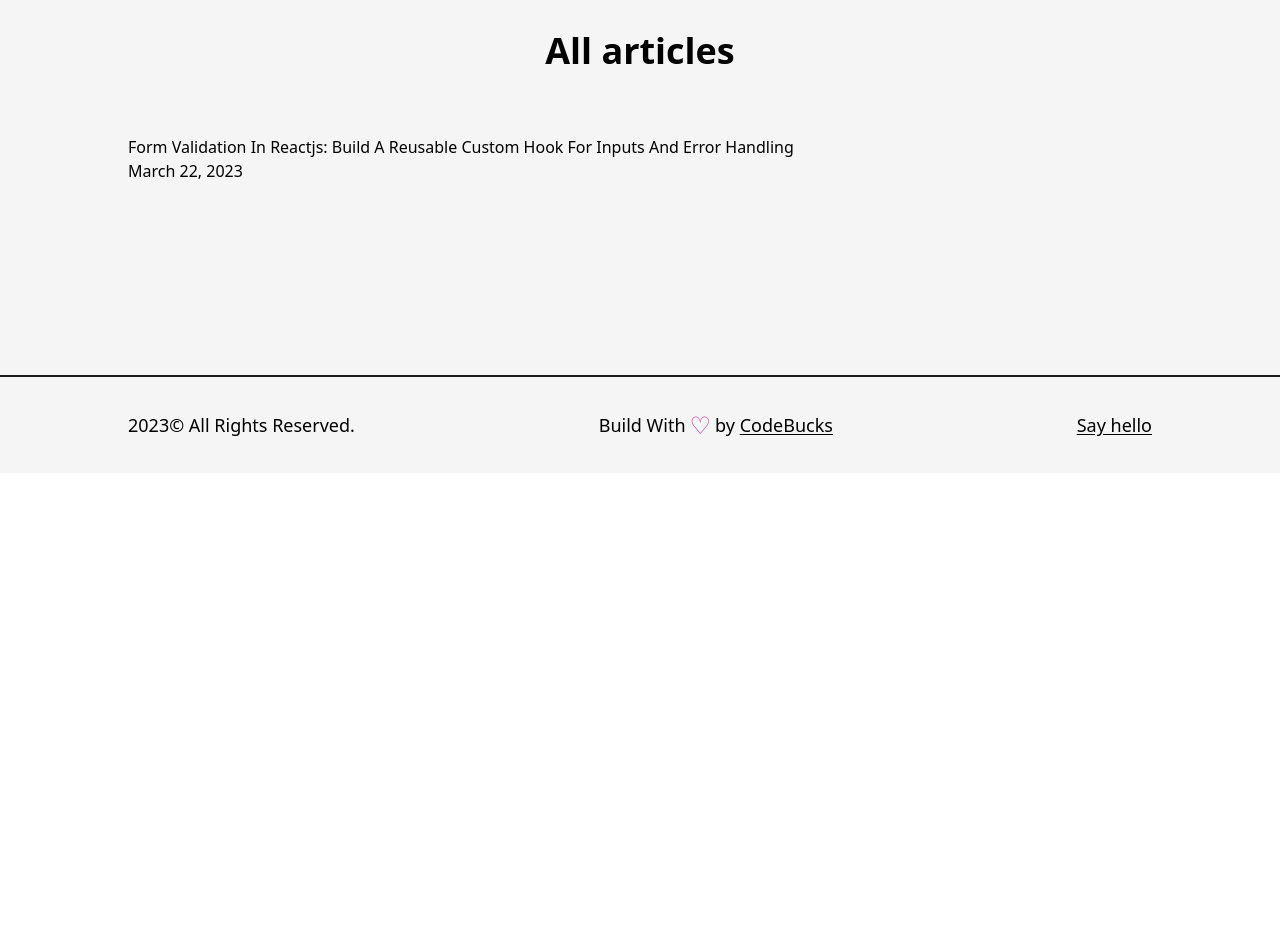
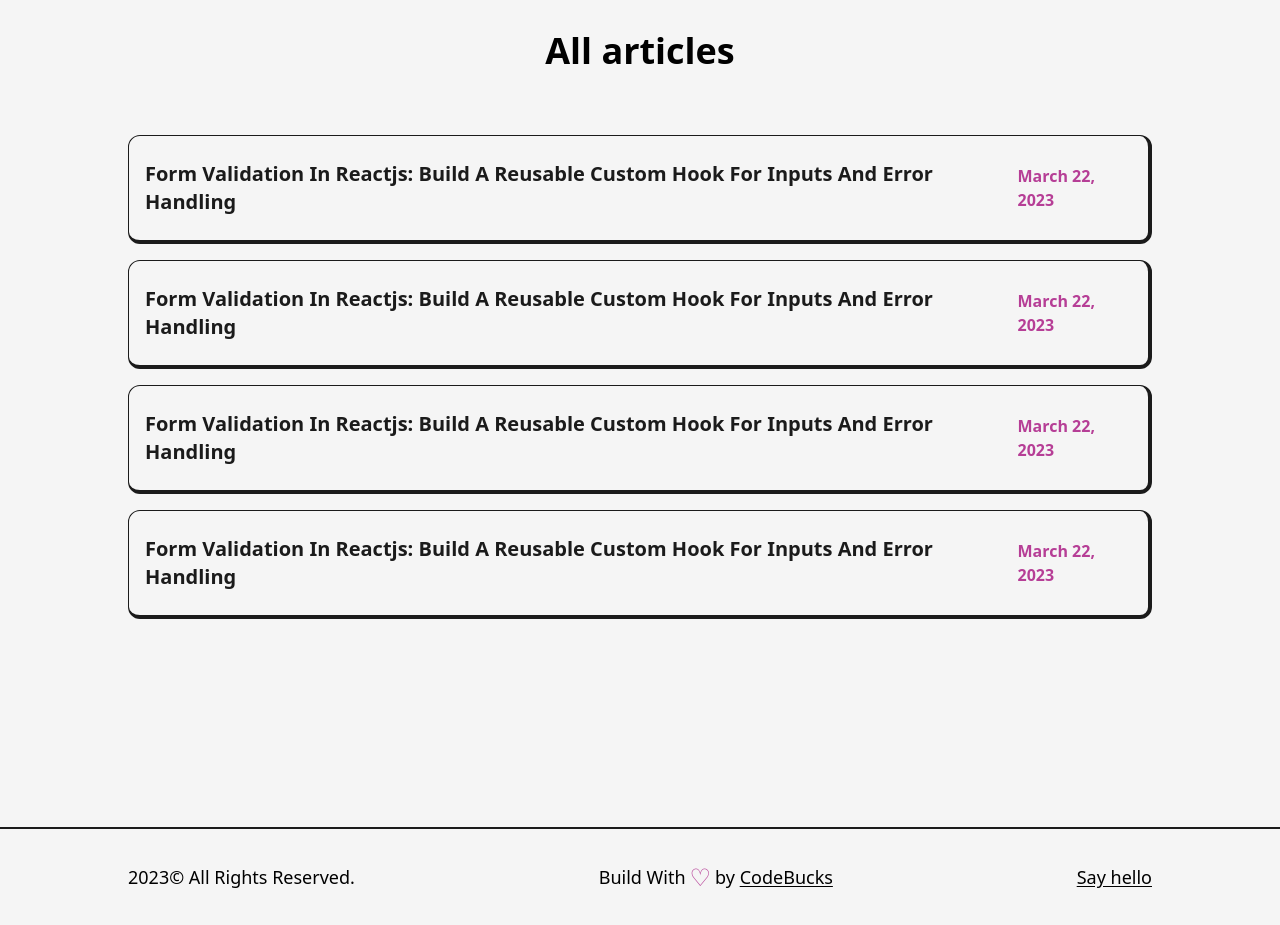
Before and after one commit to LanaVol/portfolio, a Next.js app: page /articles in a window 1280 px wide. Shown: the part 1000-1925 px from the top of the page. Before the commit the page ends 1473 px from the top, so only its background shows below. Built offline with nearby package versions, Linux system fonts and the light colour scheme.

Commit message:
update pages with dark theme styles

```diff
--- a/src/pages/_app.js
+++ b/src/pages/_app.js
@@ -17,7 +17,7 @@ export default function App({ Component, pageProps }) {
         <link rel="icon" href="/favicon.ico" />
       </Head>
       <main
-        className={`${montserrat.variable} font-mont bg-light w-full min-h-screen`}
+        className={`${montserrat.variable} font-mont bg-light w-full min-h-screen dark:bg-dark`}
       >
         <NavBar />
         <Component {...pageProps} />
--- a/src/pages/_document.js
+++ b/src/pages/_document.js
@@ -1,13 +1,22 @@
-import { Html, Head, Main, NextScript } from 'next/document'
+import { Html, Head, Main, NextScript } from "next/document";
+import Script from "next/script";
 
 export default function Document() {
   return (
     <Html lang="en">
       <Head />
       <body>
+        <Script
+          id="theme-switcher"
+          strategy="beforeInteractive"
+        >{`if (localStorage.theme === 'dark' || (!('theme' in localStorage) && window.matchMedia('(prefers-color-scheme: dark)').matches)) {
+document.documentElement.classList.add('dark')
+} else {
+  document.documentElement.classList.remove('dark')
+}`}</Script>
         <Main />
         <NextScript />
       </body>
     </Html>
-  )
+  );
 }
--- a/src/pages/articles.js
+++ b/src/pages/articles.js
@@ -1,4 +1,4 @@
-import React from "react";
+import React, { useRef } from "react";
 import Head from "next/head";
 import Link from "next/link";
 import Image from "next/image";
@@ -7,26 +7,73 @@ import AnimatedText from "@/components/AnimatedText";
 import article1 from "../../public/images/articles/pagination component in reactjs.jpg";
 import article2 from "../../public/images/articles/create loading screen in react js.jpg";
 import article3 from "../../public/images/articles/create modal component in react using react portals.png";
+import article4 from "../../public/images/articles/form validation in reactjs using custom react hook.png";
+import article5 from "../../public/images/articles/smooth scrolling in reactjs.png";
 
-import { motion } from "framer-motion";
+import { motion, useMotionValue } from "framer-motion";
 
 const FramerImage = motion(Image);
 
+const MovingImg = ({ title, img, link }) => {
+  const x = useMotionValue(0);
+  const y = useMotionValue(0);
+  const imgRef = useRef(null);
+
+  function handleMouse(event) {
+    imgRef.current.style.display = "inline-block";
+    x.set(event.pageX);
+    y.set(-10);
+  }
+
+  function handleMouseLeave(event) {
+    imgRef.current.style.display = "none";
+    x.set(0);
+    y.set(0);
+  }
+
+  return (
+    <Link
+      href={link}
+      target="_blank"
+      onMouseMove={handleMouse}
+      onMouseLeave={handleMouseLeave}
+    >
+      <h2 className="capitalize text-xl font-semibold hover:underline">
+        {title}
+      </h2>
+      <FramerImage
+        style={{ x: x, y: y }}
+        initial={{ opacity: 0 }}
+        whileInView={{ opacity: 1, transition: { duration: 0.3 } }}
+        ref={imgRef}
+        src={img}
+        alt={title}
+        className="z-10 w-96 h-auto hidden absolute rounded-lg"
+      />
+    </Link>
+  );
+};
+
 const Article = ({ img, title, date, link }) => {
   return (
-    <li>
-      <Link href={link} target="_blank">
-        <h2>{title}</h2>
-      </Link>
-      <span>{date}</span>
-    </li>
+    <motion.li
+      initial={{ y: 200 }}
+      whileInView={{ y: 0, transition: { duration: 0.5, ease: "easeInOut" } }}
+      viewport={{ once: true }}
+      className="relative w-full p-4 py-6 my-4 rounded-xl flex items-center justify-between bg-light text-dark first:mt-0 border border-solid border-dark border-r-4 border-b-4 dark:border-light dark:bg-dark dark:text-light"
+    >
+      <MovingImg title={title} link={link} img={img} />
+      <span className="text-primary font-semibold pl-4 dark:text-primaryDark">
+        {date}
+      </span>
+    </motion.li>
   );
 };
 
 const FeaturedActicle = ({ img, title, time, summary, link }) => {
   return (
-    <li className="col-span-1 w-full p-4 bg-light border border-solid border-dark rounded-2xl relative">
-      <div className="absolute top-0 -right-3 -z-10 w-[101.5%] h-[103%] rounded-[2rem] bg-dark rounded-br-3xl" />
+    <li className="col-span-1 w-full p-4 bg-light border border-solid border-dark rounded-2xl relative dark:bg-dark dark:border-light">
+      <div className="absolute top-0 -right-3 -z-10 w-[101.5%] h-[103%] rounded-[2rem] bg-dark rounded-br-3xl dark:bg-light" />
       <Link
         href={link}
         target="_blank"
@@ -38,6 +85,8 @@ const FeaturedActicle = ({ img, title, time, summary, link }) => {
           className="w-full h-auto"
           whileHover={{ scale: 1.05 }}
           transition={{ duration: 0.2 }}
+          priority
+          sizes="(max-width: 768px) 100vw, (max-width: 1200px) 50vw, 50vw"
         />
       </Link>
 
@@ -46,7 +95,9 @@ const FeaturedActicle = ({ img, title, time, summary, link }) => {
           {title}
         </h2>
         <p className="text-sm mb-2">{summary}</p>
-        <span className="text-primary font-semibold">{time}</span>
+        <span className="text-primary font-semibold dark:text-primaryDark">
+          {time}
+        </span>
       </Link>
     </li>
   );
@@ -60,7 +111,7 @@ const articles = () => {
         <meta name="description" content="any description" />
       </Head>
 
-      <main className="w-full mb-16 flex flex-col items-center justify-center overflow-hidden">
+      <main className="w-full mb-16 flex flex-col items-center justify-center overflow-hidden dark:text-light">
         <Layout className="pt-16">
           <AnimatedText text="Words Can Change The World!" className="mb-16" />
 
@@ -92,6 +143,24 @@ const articles = () => {
               link="/"
               img={article3}
             />
+            <Article
+              title="Form Validation In Reactjs: Build A Reusable Custom Hook For Inputs And Error Handling"
+              date="March 22, 2023"
+              link="/"
+              img={article4}
+            />
+            <Article
+              title="Form Validation In Reactjs: Build A Reusable Custom Hook For Inputs And Error Handling"
+              date="March 22, 2023"
+              link="/"
+              img={article5}
+            />
+            <Article
+              title="Form Validation In Reactjs: Build A Reusable Custom Hook For Inputs And Error Handling"
+              date="March 22, 2023"
+              link="/"
+              img={article3}
+            />
           </ul>
         </Layout>
       </main>
--- a/src/pages/index.js
+++ b/src/pages/index.js
@@ -15,11 +15,17 @@ export default function Home() {
         <title>Create Next App</title>
         <meta name="description" content="Generated by create next app" />
       </Head>
-      <main className="flex items-center text-dark w-full min-h-screen">
+      <main className="flex items-center text-dark w-full min-h-screen dark:text-light">
         <Layout className="pt-0">
           <div className="flex items-center justify-between w-full">
             <div className="w-1/2">
-              <Image src={profilePic} alt="SV" className="w-full h-auto" />
+              <Image
+                src={profilePic}
+                alt="SV"
+                className="w-full h-auto"
+                priority
+                sizes="(max-width: 768px) 100vw, (max-width: 1200px) 50vw, 50vw"
+              />
             </div>
             <div className="w-1/2 flex flex-col items-center self-center">
               <AnimatedText
@@ -36,7 +42,7 @@ export default function Home() {
                 <Link
                   href="/dummy.pdf"
                   target={"_blank"}
-                  className="flex items-center bg-dark text-light p-2.5 px-6 rounded-lg  text-lg font-semibold hover:bg-light hover:text-dark border-2 border-solid border-transparent hover:border-dark"
+                  className="flex items-center bg-dark text-light p-2.5 px-6 rounded-lg  text-lg font-semibold hover:bg-light hover:text-dark border-2 border-solid border-transparent hover:border-dark dark:bg-light dark:text-dark hover:dark:bg-dark hover:dark:text-light hover:dark:border-light"
                   download={true}
                 >
                   Resume <LinkArrow className={"w-6 ml-1"} />
@@ -44,7 +50,7 @@ export default function Home() {
                 <Link
                   href="mailto:abcd@gmail.com"
                   target={"_blank"}
-                  className="ml-4 text-lg font-medium capitalize text-dark underline"
+                  className="ml-4 text-lg font-medium capitalize text-dark underline dark:text-light"
                 >
                   Contact
                 </Link>
--- a/tailwind.config.js
+++ b/tailwind.config.js
@@ -7,6 +7,7 @@ module.exports = {
     // Or if using `src` directory:
     "./src/**/*.{js,ts,jsx,tsx,mdx}",
   ],
+  darkMode: "class",
   theme: {
     extend: {
       fontFamily: {
@@ -24,6 +25,8 @@ module.exports = {
       backgroundImage: {
         circularLight:
           "repeating-radial-gradient(rgba(0, 0, 0, 0.4) 2px,#f5f5f5 5px,#f5f5f5 100px)",
+        circularDark:
+          "repeating-radial-gradient(rgba(255, 255, 255, 0.5) 2px,#1b1b1b 8px,#1b1b1b 100px)",
       },
     },
   },
```
Also changed, not shown: src/pages/about.js (+9 -7 lines), src/pages/projects.js (+18 -10 lines).
